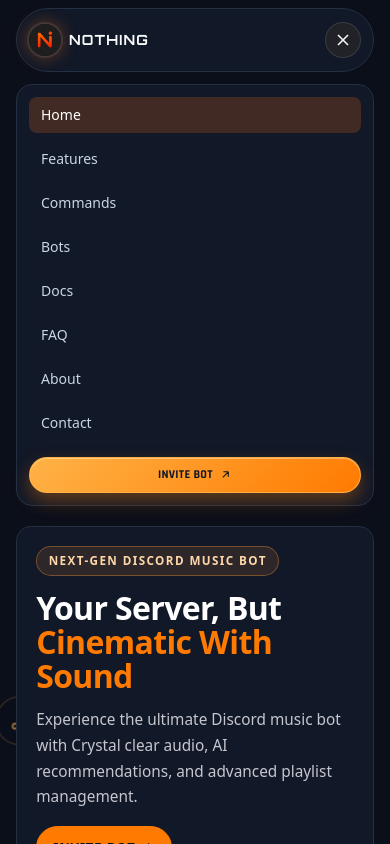
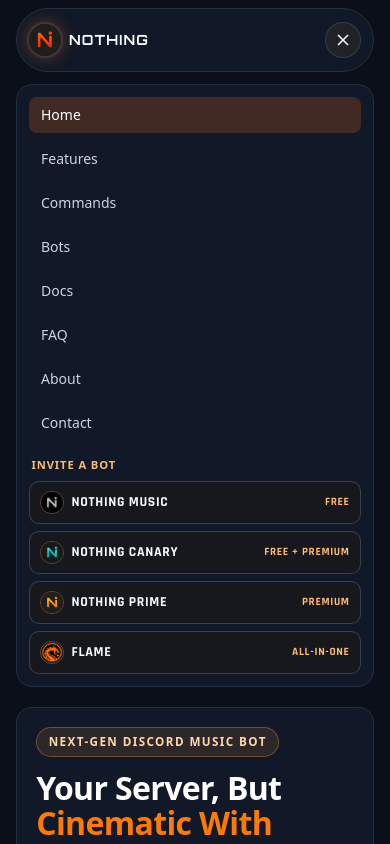
Before and after one commit to DevNest-Prince/Nothing-Muisc, a Next.js app in the folder client/: page / in a window 390 px wide. Both pictures are taken after a click on the button "Toggle menu". Shown: the top 844 px of the page. Built offline with nearby package versions, Linux system fonts and the light colour scheme.

Commit message:
feat: implement dynamic bot invite dropdown in Header component for improved user experience

```diff
--- a/client/src/components/Header.js
+++ b/client/src/components/Header.js
@@ -1,13 +1,20 @@
 'use client';
 
 import Link from 'next/link';
-import { SITE_CONFIG } from '@/config/site';
+import { DISCORD_BOTS, SITE_CONFIG } from '@/config/site';
 import { useState } from 'react';
 import { usePathname } from 'next/navigation';
 
 export default function Header() {
   const [mobileMenuOpen, setMobileMenuOpen] = useState(false);
   const pathname = usePathname();
+
+  const botLogos = {
+    'Nothing Music': '/Nothing%201%20logo.png',
+    'Nothing Canary': '/Nothing%20Canary%20logo.png',
+    'Nothing Prime': '/Nothing%20Prime%20logo.webp',
+    'Flame': '/Flame%20logo.png',
+  };
 
   return (
     <header className="sticky top-0 z-50 pt-2 md:pt-3">
@@ -38,12 +45,32 @@
           </div>
 
           <div className="hidden md:flex items-center gap-2">
-            <Link href={SITE_CONFIG.bot.inviteUrl} target="_blank" className="navbar-btn navbar-btn-invite">
-              <span>Invite Bot</span>
-              <svg width="14" height="14" viewBox="0 0 24 24" fill="none" stroke="currentColor" strokeWidth="2" aria-hidden="true">
-                <path d="M7 17L17 7M17 7H8M17 7V16"></path>
-              </svg>
-            </Link>
+            <div className="navbar-invite-dropdown" suppressHydrationWarning>
+              <button type="button" className="navbar-btn navbar-btn-invite" aria-label="Open bot invite options">
+                <span>Invite Bot</span>
+                <svg width="14" height="14" viewBox="0 0 24 24" fill="none" stroke="currentColor" strokeWidth="2" aria-hidden="true">
+                  <path d="M6 9L12 15L18 9"></path>
+                </svg>
+              </button>
+
+              <div className="navbar-invite-menu" suppressHydrationWarning>
+                {DISCORD_BOTS.map((bot) => (
+                  <a
+                    key={bot.id}
+                    href={bot.inviteUrl}
+                    target="_blank"
+                    rel="noopener noreferrer"
+                    className="navbar-invite-item"
+                  >
+                    <span className="navbar-invite-bot">
+                      <img src={botLogos[bot.name]} alt="" className="navbar-invite-bot-logo" aria-hidden="true" />
+                      <strong>{bot.name}</strong>
+                    </span>
+                    <span>{bot.type}</span>
+                  </a>
+                ))}
+              </div>
+            </div>
           </div>
 
           <button
@@ -85,16 +112,25 @@
                 );
               })}
               <div className="mt-2">
-                <Link
-                  href={SITE_CONFIG.bot.inviteUrl}
-                  target="_blank"
-                  className="navbar-btn navbar-btn-invite justify-center w-full"
-                >
-                  <span>Invite Bot</span>
-                  <svg width="14" height="14" viewBox="0 0 24 24" fill="none" stroke="currentColor" strokeWidth="2" aria-hidden="true">
-                    <path d="M7 17L17 7M17 7H8M17 7V16"></path>
-                  </svg>
-                </Link>
+                <div className="navbar-mobile-invite-list" suppressHydrationWarning>
+                  <span className="navbar-mobile-invite-label">Invite A Bot</span>
+                  {DISCORD_BOTS.map((bot) => (
+                    <a
+                      key={bot.id}
+                      href={bot.inviteUrl}
+                      target="_blank"
+                      rel="noopener noreferrer"
+                      className="navbar-mobile-invite-item"
+                      onClick={() => setMobileMenuOpen(false)}
+                    >
+                      <span className="navbar-mobile-invite-bot">
+                        <img src={botLogos[bot.name]} alt="" className="navbar-mobile-invite-bot-logo" aria-hidden="true" />
+                        <strong>{bot.name}</strong>
+                      </span>
+                      <span>{bot.type}</span>
+                    </a>
+                  ))}
+                </div>
               </div>
             </div>
           </div>
```
